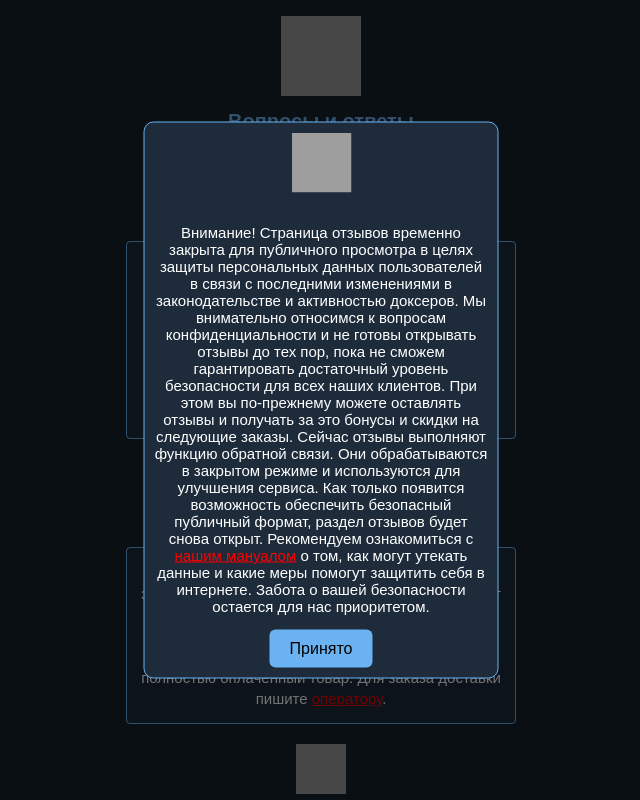
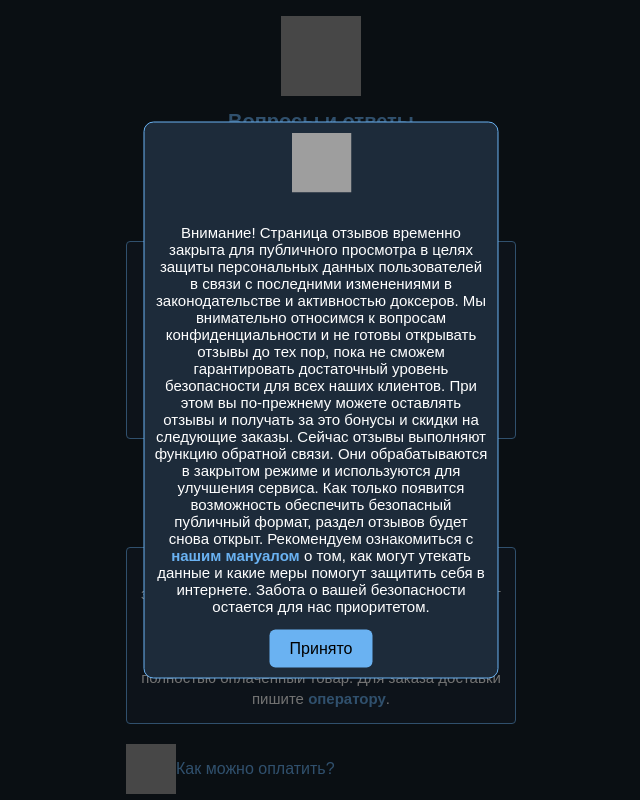
Before and after one commit to HuntersNetPlus/PvZ, a plain HTML site: page info.html in a window 1280 px wide. Shown: the top 800 px of the page, without its empty margins (319-959 px from the left). Drawn offline with Linux system fonts and the light colour scheme; grey boxes are pictures that could not be loaded.

Commit message:
Update info.html

```diff
--- a/info.html
+++ b/info.html
@@ -14,7 +14,9 @@
     }
 
     a {
-  color: red;
+  color: #6ab2f2;       /* цвет ссылки */
+  font-weight: bold;     /* жирный текст */
+  text-decoration: none; /* убираем подчёркивание */
 }
 
     .app {
@@ -46,6 +48,12 @@
       text-align: center;
       margin-bottom: 20px;
     }
+
+    .faq-header {
+  display: flex;           /* элементы в одну строку */
+  align-items: center;     /* вертикальное выравнивание по центру */
+  justify-content: flex-start; /* выравнивание по левому краю */
+}
 
     .faq-block img {
       width: 50px;
@@ -162,13 +170,20 @@
     </div>
   </div>
 
-  <div class="faq-block">
+
+
+
+ <div class="faq-block">
+  <div class="faq-header">
     <img src="https://github.com/Tarikul-Islam-Anik/Telegram-Animated-Emojis/blob/main/Symbols/Currency%20Exchange.webp?raw=true">
     <div class="faq-title">Как можно оплатить?</div>
-    <div class="faq-content">
-      Мы принимаем оплату в криптовалюте и банковскими картами. Также доступны чеки и переводы через популярные криптосервисы и боты (CryptoBot, xRocket, Telegram Wallet) и аналогичные платежные решения. Уточнить подходящий способ оплаты можно у <a href="https://site.ru/page.html#contacts">оператора</a>.
-    </div>
   </div>
+  <div class="faq-content">
+    Мы принимаем оплату в криптовалюте и банковскими картами. Также доступны чеки и переводы через популярные криптосервисы и боты (CryptoBot, xRocket, Telegram Wallet) и аналогичные платежные решения. Уточнить подходящий способ оплаты можно у <a href="https://site.ru/page.html#contacts">оператора</a>.
+  </div>
+</div>
+
+
 
   <div class="faq-block">
     <img src="https://github.com/Tarikul-Islam-Anik/Telegram-Animated-Emojis/blob/main/Symbols/Check%20Mark%20Button.webp?raw=true">
```
